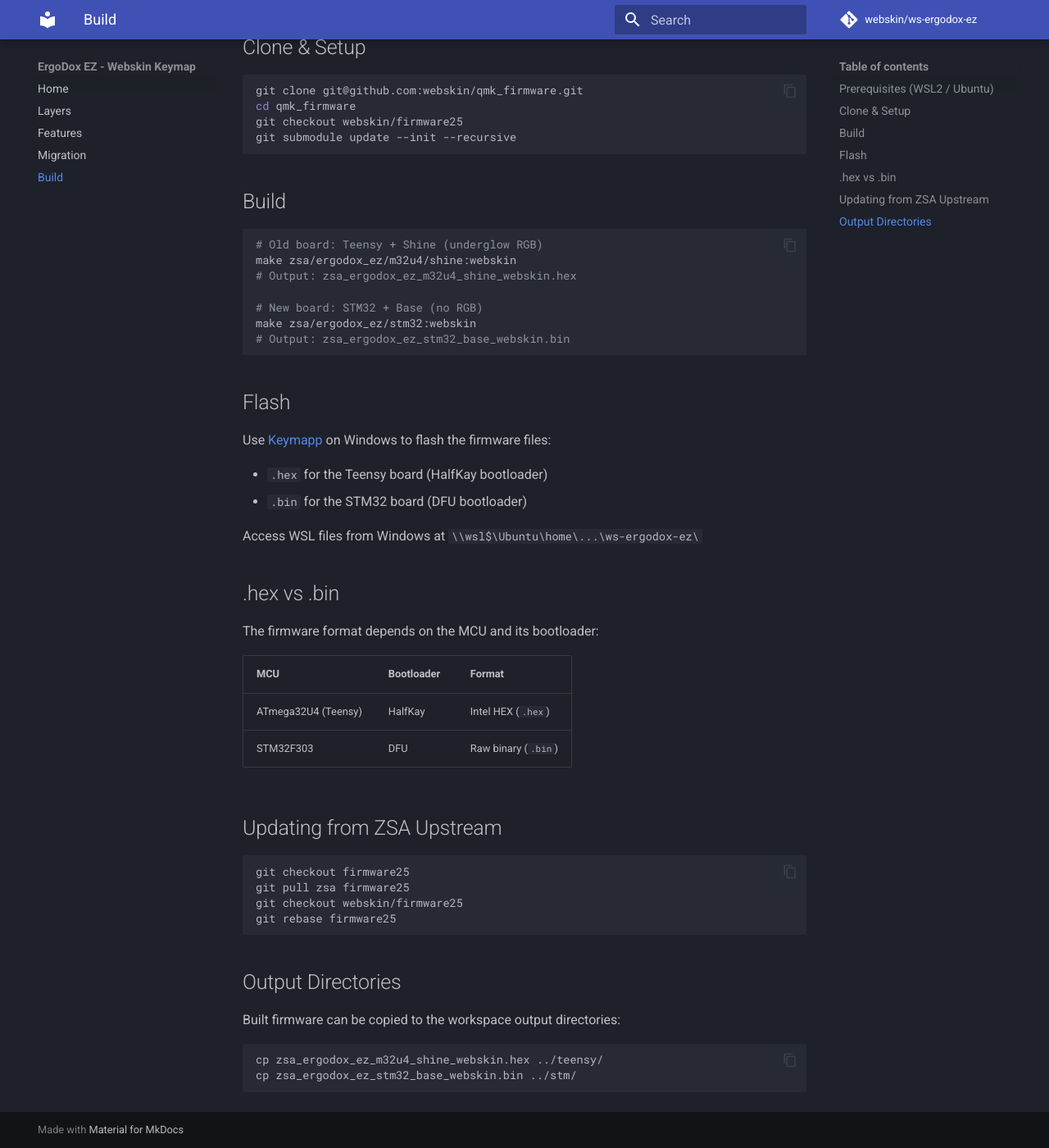
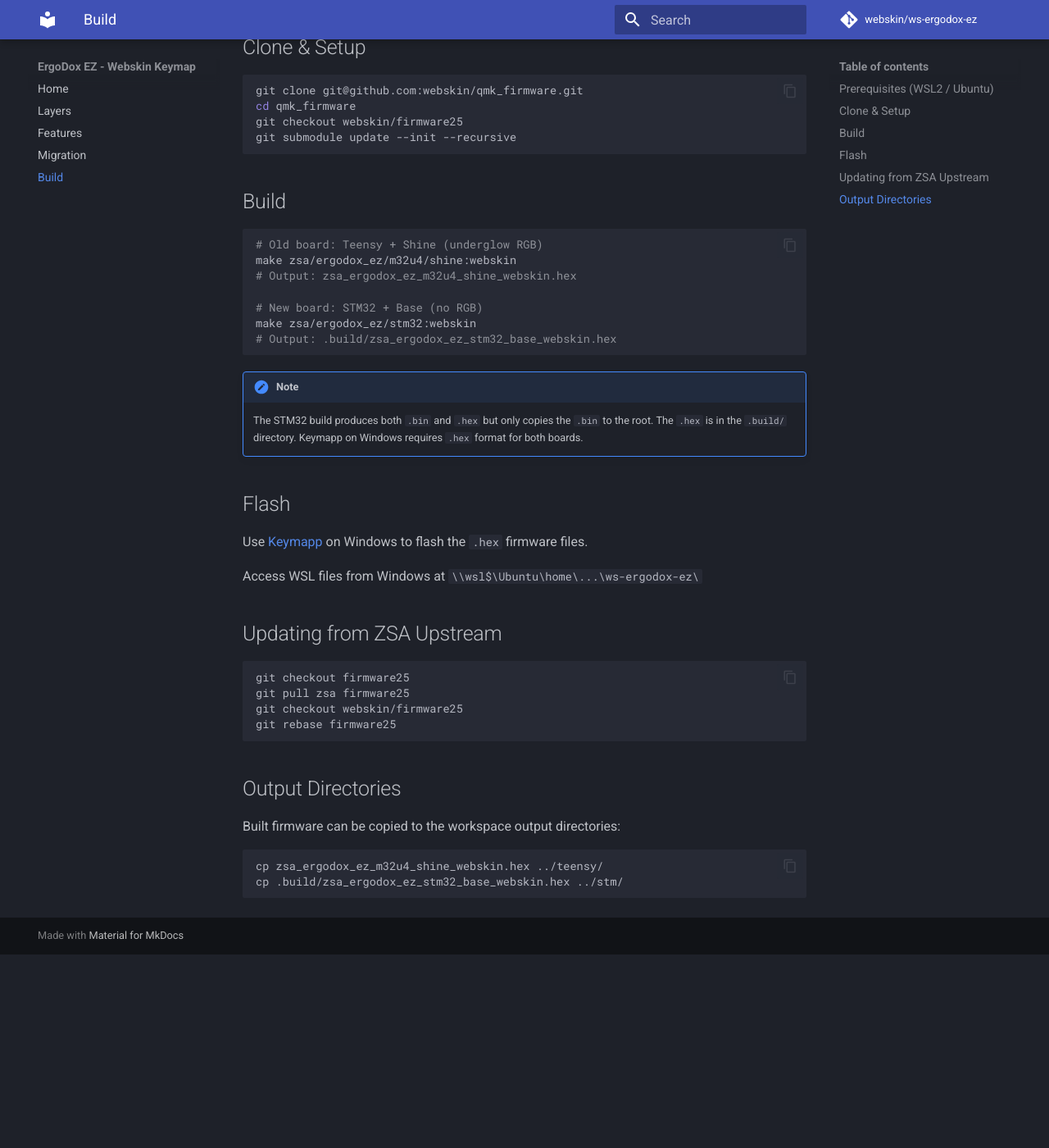
Before and after one commit to webskin/ws-ergodox-ez, an MkDocs documentation site: the page built from docs/build.md, in a window 1280 px wide and 1400 px high, scrolled down 347 px. Shown: the whole window at 82% size. Built offline with MkDocs 1.6.1 and Material for MkDocs 9.7.7, drawn with Linux system fonts in a browser that asks for light colours; comment, search, counter and statistics services are not loaded; after the commit the page ends 1511 px from its top, so only the background shows below that.

Commit message:
Fix: use .hex for both boards (Keymapp requires it)
STM32 .hex is in .build/ dir, not copied to root by default.

Co-Authored-By: Claude Opus 4.6 (1M context) <noreply@anthropic.com>

````diff
--- a/docs/build.md
+++ b/docs/build.md
@@ -28,26 +28,18 @@ make zsa/ergodox_ez/m32u4/shine:webskin
 
 # New board: STM32 + Base (no RGB)
 make zsa/ergodox_ez/stm32:webskin
-# Output: zsa_ergodox_ez_stm32_base_webskin.bin
+# Output: .build/zsa_ergodox_ez_stm32_base_webskin.hex
 ```
+
+!!! note
+    The STM32 build produces both `.bin` and `.hex` but only copies the `.bin` to the root.
+    The `.hex` is in the `.build/` directory. Keymapp on Windows requires `.hex` format for both boards.
 
 ## Flash
 
-Use [Keymapp](https://www.zsa.io/flash) on Windows to flash the firmware files:
-
-- `.hex` for the Teensy board (HalfKay bootloader)
-- `.bin` for the STM32 board (DFU bootloader)
+Use [Keymapp](https://www.zsa.io/flash) on Windows to flash the `.hex` firmware files.
 
 Access WSL files from Windows at `\\wsl$\Ubuntu\home\...\ws-ergodox-ez\`
-
-## .hex vs .bin
-
-The firmware format depends on the MCU and its bootloader:
-
-| MCU | Bootloader | Format |
-|---|---|---|
-| ATmega32U4 (Teensy) | HalfKay | Intel HEX (`.hex`) |
-| STM32F303 | DFU | Raw binary (`.bin`) |
 
 ## Updating from ZSA Upstream
 
@@ -64,5 +56,5 @@ Built firmware can be copied to the workspace output directories:
 
 ```bash
 cp zsa_ergodox_ez_m32u4_shine_webskin.hex ../teensy/
-cp zsa_ergodox_ez_stm32_base_webskin.bin ../stm/
+cp .build/zsa_ergodox_ez_stm32_base_webskin.hex ../stm/
 ```
````
Also changed, not shown: CLAUDE.md (+2 -2 lines), docs/index.md (+1 -1 lines).
